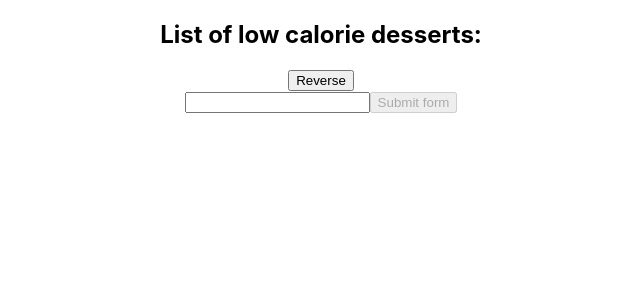
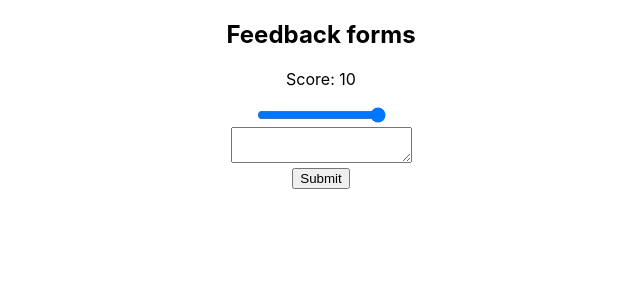
Before and after one commit to lennne/LittleLemonReact, a React (Create React App) app: page / in a window 1280 px wide. Shown: the top 300 px of the page, without its empty margins (319-959 px from the left). Built offline with nearby package versions, Linux system fonts and the light colour scheme.

Commit message:
update: form state validation, input component

```diff
--- a/src/App.tsx
+++ b/src/App.tsx
@@ -1,95 +1,38 @@
 import { ChangeEventHandler, FormEvent, FormEventHandler, useRef, useState } from 'react';
 import './App.css';
-import DessertList from './DessertList';
-
-type toDoProps = {
-  id: string;
-  createdAt: string;
-}
-
-const desserts = [
-  {
-    name: "Chocolate Cake",
-    calories: 400,
-    createdAt: "2022-09-01",
-  },
-  {
-    name: "Ice Cream",
-    calories: 200,
-    createdAt: "2022-01-02",
-  },
-  {
-    name: "Tiramisu",
-    calories: 300,
-    createdAt: "2021-10-03",
-  },
-  {
-    name: "Cheesecake",
-    calories: 600,
-    createdAt: "2022-01-04",
-  },
-];
-
-const ToDo = ({ id, createdAt }: toDoProps) => (
-  <tr>
-    <td>
-      <label>{id}</label>
-    </td>
-    <input />
-    <td>
-      <label>{createdAt}</label>
-    </td>
-  </tr>
-);
-
 
 function App() {
 
-  const [todos, setTodos] = useState([
-    {
-      id: "todo1",
-      createdAt: "18:00"
-    },
-    {
-      id: "todo2",
-      createdAt: "20:30"
-    }
-  ])
-
-  const reverseOrder = () => {
-    setTodos([...todos].reverse());
-  }
 
   //get the value of the dom elements
   const inputBox = useRef<HTMLInputElement | null>(null);
 
   //controlled component involves placing it inside form
-  const [value, setValue] = useState("");
+  const [value, setValue] = useState("10");
+  //controlled input to validate the length
+  const [comment, setComment] = useState("");
 
   const handleSubmit = (e: FormEvent<HTMLFormElement>) => {
       e.preventDefault();
-      console.log("submit file");
+      if(Number(value) <= 5 && comment.length <= 10){
+        alert("Please provide a comment explaining why the experience was poor.");
+        return;
+      }
   }
 
-  const onTextChange = (e: React.ChangeEvent<HTMLInputElement>) => {
-    setValue(e.target.value);
-  }
 
 
   return (
     <div className="App">
-      <h2>List of low calorie desserts:</h2>
-      <button onClick={() => console.log(inputBox.current?.value)}>Reverse</button>
+      <h2>Feedback forms</h2>
+        <form onSubmit={handleSubmit}>
+          <p>Score: {value}  </p>
+          <input type='range' min="0" max="10" value={value} onChange={(e) =>  setValue(e.currentTarget.value)} />
+          <div>
+            <textarea onChange={e => setComment(e.target.value)} value={comment}/>
+          </div>
 
-        <form onSubmit={handleSubmit}>
-        <input
-        onChange={onTextChange} ref={inputBox}
-        />
-
-        <button
-
-        disabled={!value}
-        >Submit form</button>
+          <button type='submit'>Submit</button>
         </form>
      </div>
   );
```
